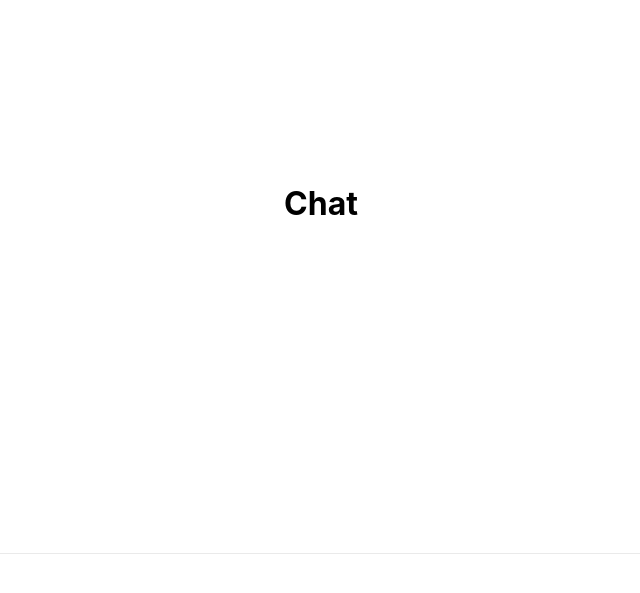
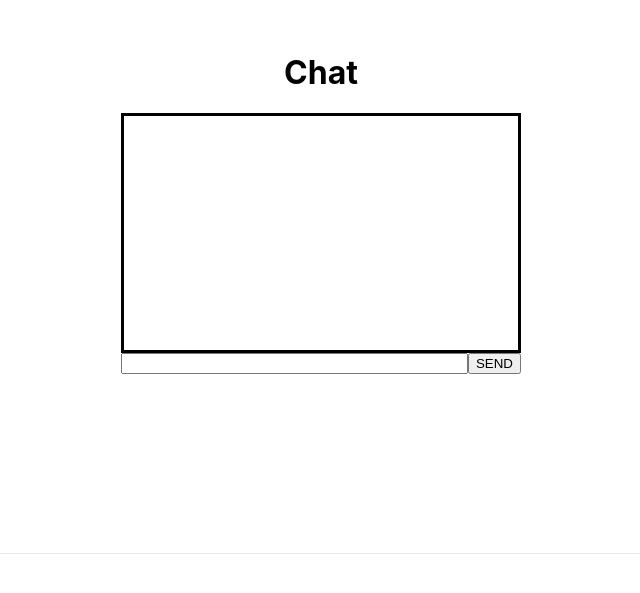
Before and after one commit to nathaliaitaliano/tna-fe, a Next.js app: page / in a window 1280 px wide. Shown: the part 147-740 px from the top of the page, without its empty margins (319-959 px from the left). Built offline with nearby package versions, Linux system fonts and the light colour scheme.

Commit message:
Basic layout and style

```diff
--- a/pages/index.js
+++ b/pages/index.js
@@ -11,6 +11,11 @@ export default function Chat() {
 
       <main className={styles.main}>
         <h1>Chat</h1>
+        <div className={styles.display}></div>
+        <div className={styles.submitMessage}>
+          <input type="text" className={styles.message}></input>
+          <button className={styles.button}>SEND</button>
+        </div>
       </main>
 
       <footer className={styles.footer}>
--- a/styles/Chat.module.css
+++ b/styles/Chat.module.css
@@ -16,6 +16,22 @@
   align-items: center;
 }
 
+.display {
+  width: 25em;
+  height: 15em;
+  border: solid;
+}
+
+.submitMessage {
+  display: flex;
+  width: 25em;
+  justify-content: space-between;
+}
+
+.message {
+  width: 100%;
+}
+
 .footer {
   width: 100%;
   height: 100px;
```
